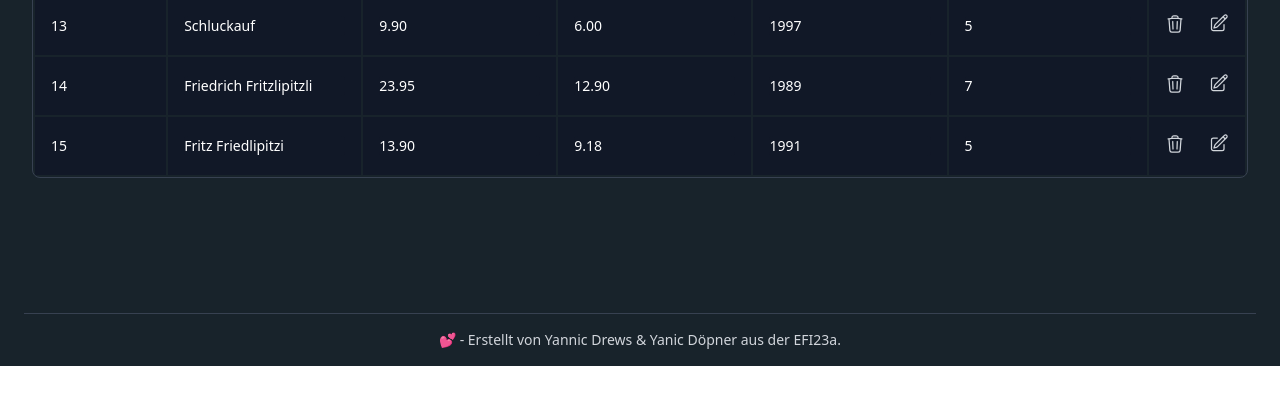
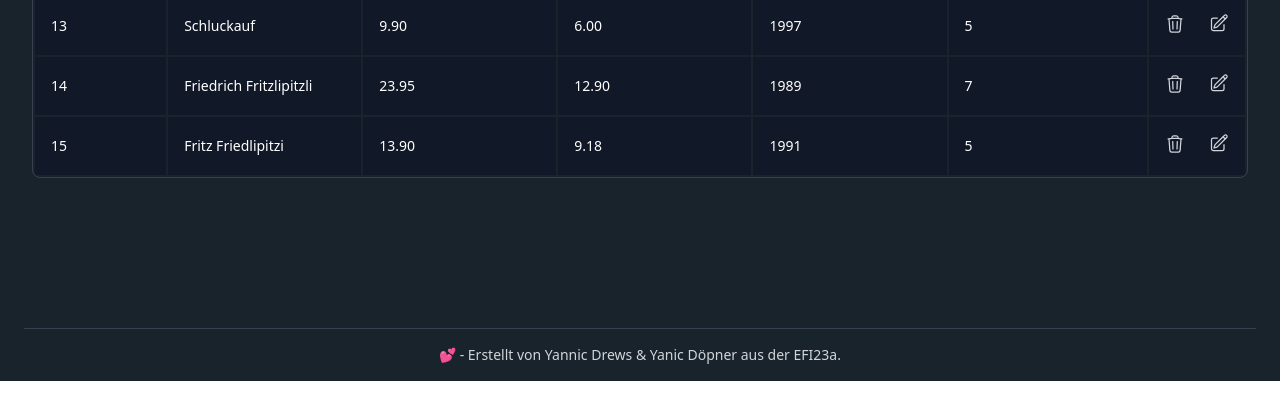
Before and after one commit to RazzerDE/PHP-MySQL-WebApp, a PHP site: page / in a window 1280 px wide. Shown: the part 1249-1669 px from the top of the page. Run offline with PHP 8.4, Linux system fonts and the light colour scheme; data comes from the database, SQL or seed files in the repository; some libraries are stand-ins or nearby versions.

Commit message:
fix footer position

```diff
--- a/index.php
+++ b/index.php
@@ -138,19 +138,17 @@
         </div>
     </section>
 
+    <footer class="bg-full" style="position: sticky; bottom: 0; width: 100%;">
+        <div class="container px-6 py-4 mx-auto">
+            <hr class="my-4 border-gray-700" />
 
+            <div class="flex items-center justify-center">
+                <p class="text-sm text-gray-300">💕 - Erstellt von Yannic Drews & Yanic Döpner aus der EFI23a.</p>
 
+            </div>
+        </div>
+    </footer>
 
-    <footer class="bg-full">
-      <div class="container px-6 py-4 mx-auto" style="padding-top: 1px;">
-        <hr class="my-4 border-gray-700" />
-
-        <div class="flex items-center justify-center">
-          <p class="text-sm text-gray-300">💕 - Erstellt von Yannic Drews & Yanic Döpner aus der EFI23a.</p>
-
-        </div>
-      </div>
-    </footer>
   </body>
   <script type="text/javascript" src="assets/js/app.js"></script>
 </html>
```
